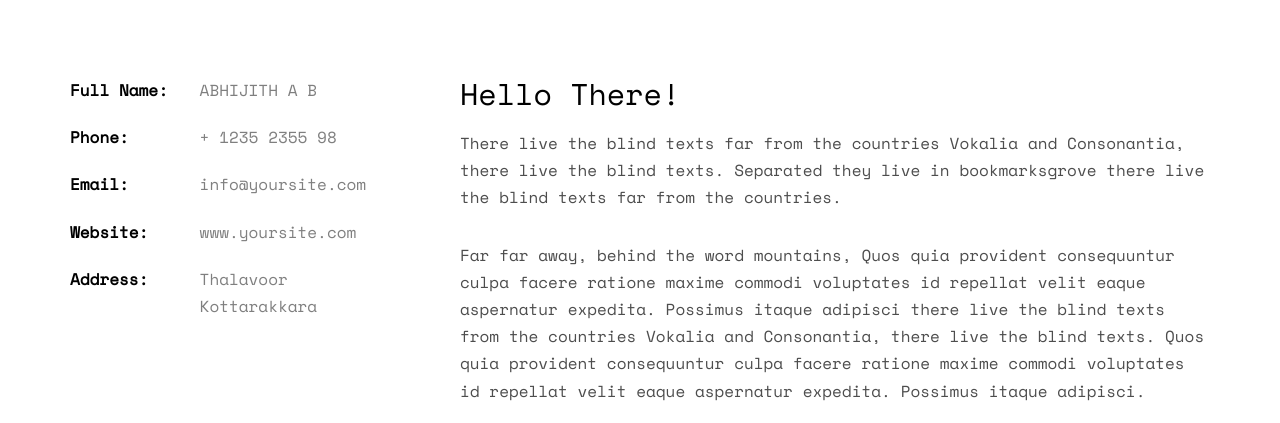
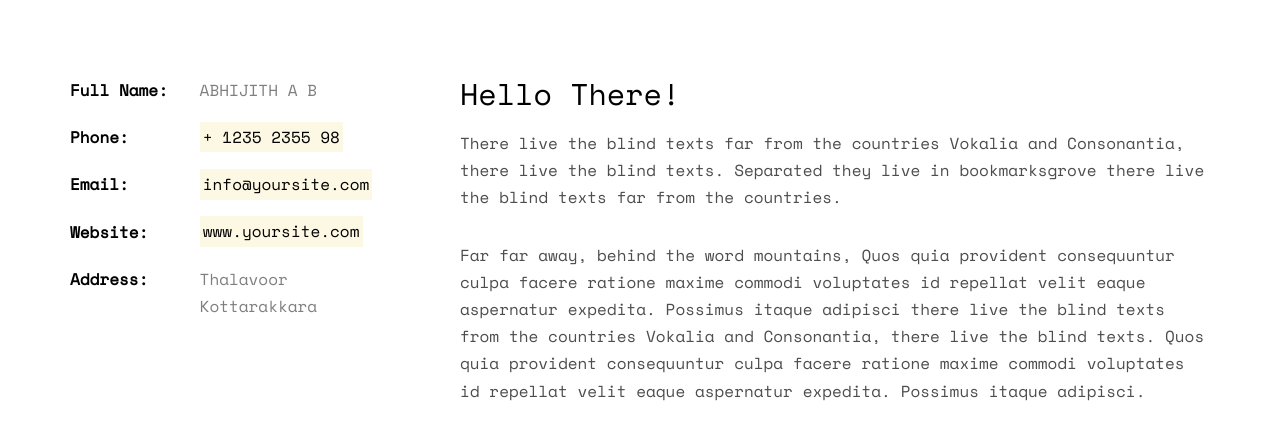
Before and after one commit to ababhijith/abhijithab, a plain HTML site: page index.html in a window 1280 px wide. Shown: the part 995-1418 px from the top of the page. Drawn offline with nearby package versions, Linux system fonts and the light colour scheme; some packages are replaced by stand-ins of ours; no server answers; files whose address does not match are found by name.

Commit message:
Update index.html

```diff
--- a/index.html
+++ b/index.html
@@ -81,9 +81,9 @@
 				<div class="col-md-4">
 					<ul class="info">
 						<li><span class="first-block">Full Name:</span><span class="second-block">ABHIJITH A B</span></li>
-						<li><span class="first-block">Phone:</span><span class="second-block">+ 1235 2355 98</span></li>
-						<li><span class="first-block">Email:</span><span class="second-block">info@yoursite.com</span></li>
-						<li><span class="first-block">Website:</span><span class="second-block">www.yoursite.com</span></li>
+						<li><span class="first-block">Phone:</span><span class="second-block"><mark>+ 1235 2355 98</mark></span></li>
+						<li><span class="first-block">Email:</span><span class="second-block"><mark>info@yoursite.com</mark></span></li>
+						<li><span class="first-block">Website:</span><span class="second-block"><mark>www.yoursite.com</mark></span></li>
 						<li><span class="first-block">Address:</span><span class="second-block">Thalavoor Kottarakkara</span></li>
 					</ul>
 				</div>
```
